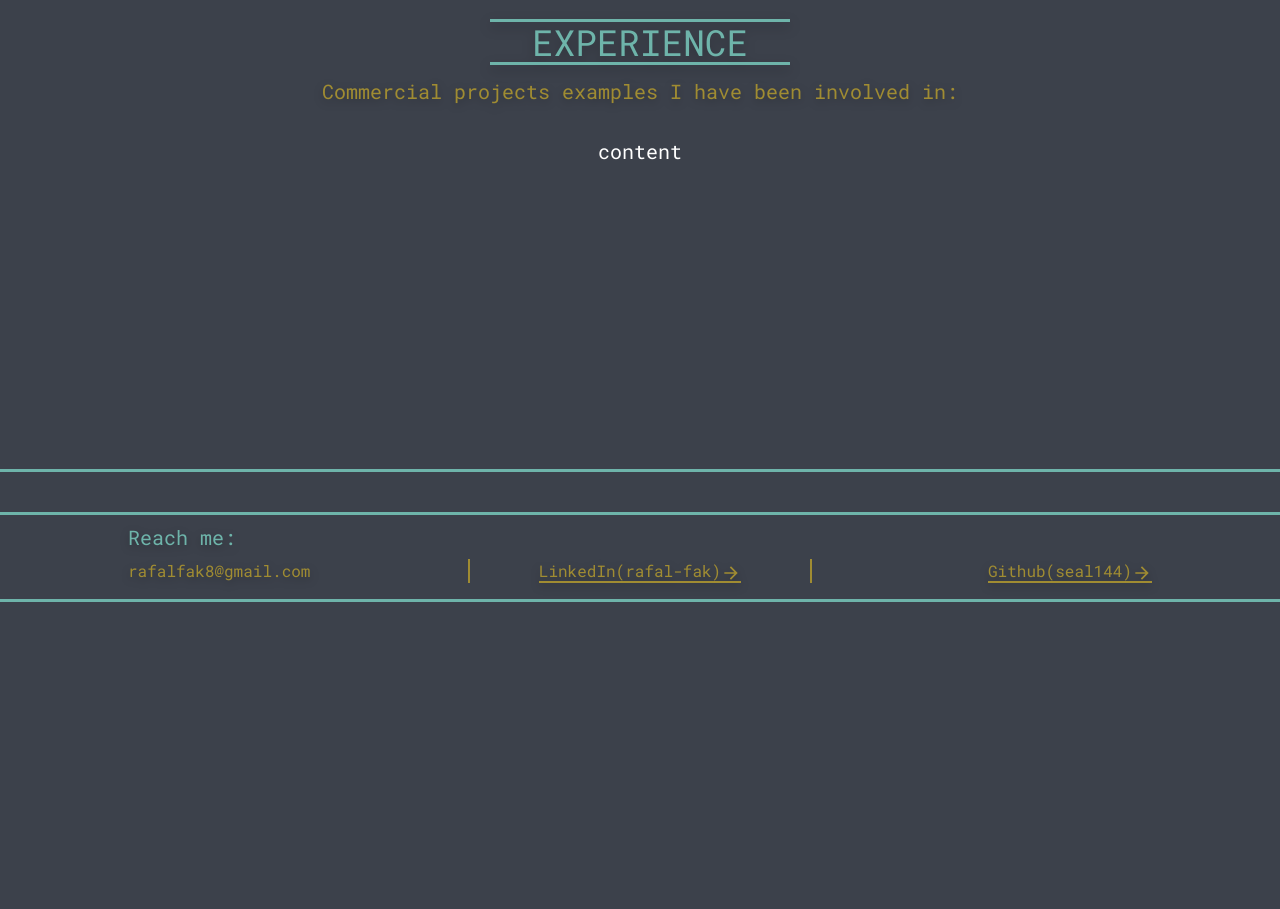
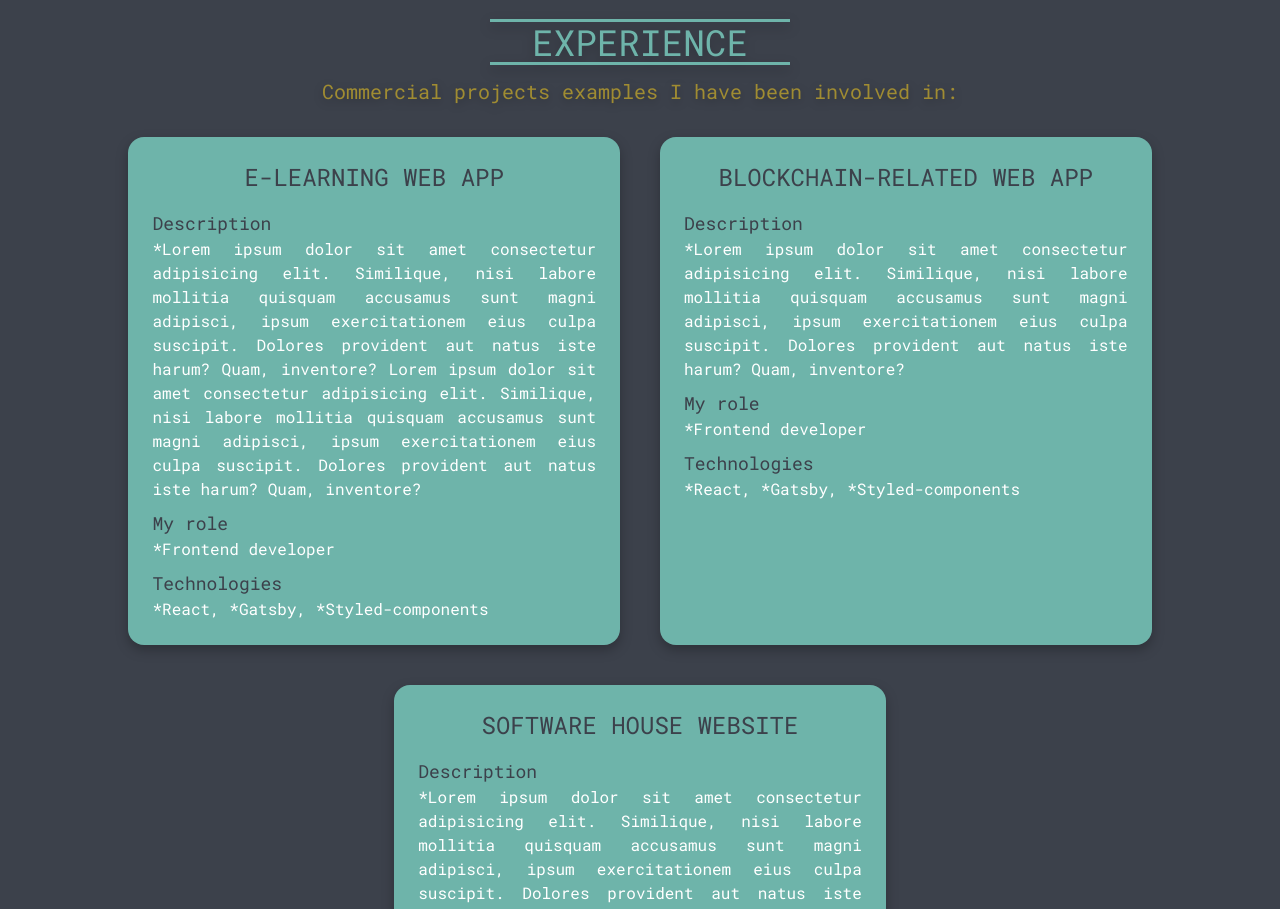
Before and after one commit to seal144/about-me, a Next.js app: page / in a window 1280 px wide. Shown: the part 1880-2789 px from the top of the page. Before the commit the page ends 2482 px from the top, so only its background shows below. Built offline with nearby package versions, Linux system fonts and the light colour scheme; no server answers; the database is empty.

Commit message:
feat(ExperienceSection): layout

```diff
--- a/app/error.tsx
+++ b/app/error.tsx
@@ -10,7 +10,7 @@ export default function Error() {
             It appears that there is some problem with rendering the page due to some error. Sorry for the
             inconvenience. Please, try again later.
           </p>
-          <p>You can let me know. I would appreciate it.</p>
+          <p>You can let me know, I would appreciate it.</p>
         </div>
       </div>
     </section>
--- a/app/page.tsx
+++ b/app/page.tsx
@@ -1,9 +1,9 @@
 import BackgroundAnimation from '@/app/ui/home/background-animation';
 import HeroSection from '@/app/ui/home/hero-section';
 import Navigation from '@/app/ui/navigation';
-import Section from '@/app/ui/section';
 import AboutMeSection from '@/app/ui/home/aboutMeSection';
 import SkillsSection from '@/app/ui/home/skillsSection';
+import ExperienceSection from '@/app/ui/home/experienceSection';
 import Footer from '@/app/ui/footer';
 
 export default function Home() {
@@ -14,9 +14,7 @@ export default function Home() {
       <Navigation className="mb-section" />
       <AboutMeSection />
       <SkillsSection />
-      <Section title="Experience" subtitle="Commercial projects examples I have been involved in:">
-        <p className="text-foreground text-xl h-[300px]">content</p>
-      </Section>
+      <ExperienceSection />
       <Footer />
     </main>
   );
--- a/app/ui/home/aboutMeSection.tsx
+++ b/app/ui/home/aboutMeSection.tsx
@@ -43,7 +43,7 @@ const SubSection = ({
       >
         {title && (
           <h3
-            className={clsx('text-3xl mb-3', {
+            className={clsx('text-2xl mb-3 lg:text-3xl', {
               'text-primary': !onPrimary,
               'text-background': onPrimary,
             })}
--- /dev/null
+++ b/app/ui/home/experienceSection.tsx
@@ -0,0 +1,74 @@
+import Section from '@/app/ui/section';
+import Paragraph from '@/app/ui/paragraph';
+
+const mockedProjects = [
+  {
+    id: 1,
+    name: 'E-learning web\xa0app',
+    description:
+      'Lorem ipsum dolor sit amet consectetur adipisicing elit. Similique, nisi labore mollitia quisquam accusamus sunt magni adipisci, ipsum exercitationem eius culpa suscipit. Dolores provident aut natus iste harum? Quam, inventore? Lorem ipsum dolor sit amet consectetur adipisicing elit. Similique, nisi labore mollitia quisquam accusamus sunt magni adipisci, ipsum exercitationem eius culpa suscipit. Dolores provident aut natus iste harum? Quam, inventore?',
+    myRole: 'Frontend developer',
+    technologies: ['React', 'Gatsby', 'Styled-components'],
+  },
+  {
+    id: 2,
+    name: 'blockchain-related web\xa0app',
+    description:
+      'Lorem ipsum dolor sit amet consectetur adipisicing elit. Similique, nisi labore mollitia quisquam accusamus sunt magni adipisci, ipsum exercitationem eius culpa suscipit. Dolores provident aut natus iste harum? Quam, inventore?',
+    myRole: 'Frontend developer',
+    technologies: ['React', 'Gatsby', 'Styled-components'],
+  },
+  {
+    id: 3,
+    name: 'Software house website',
+    description:
+      'Lorem ipsum dolor sit amet consectetur adipisicing elit. Similique, nisi labore mollitia quisquam accusamus sunt magni adipisci, ipsum exercitationem eius culpa suscipit. Dolores provident aut natus iste harum? Quam, inventore?',
+    myRole: 'Frontend developer',
+    technologies: ['React', 'Gatsby', 'Styled-components'],
+  },
+];
+
+const ProjectProp = ({ title, children }: { title: string; children: React.ReactNode }) => {
+  return (
+    <>
+      <h4 className="text-background text-base sm:text-lg">{title}</h4>
+      {children}
+    </>
+  );
+};
+
+const ProjectCards = () => {
+  return (
+    <>
+      {mockedProjects &&
+        mockedProjects.map((project) => (
+          <div key={project.id} className="bg-primary p-6 rounded-2xl drop-shadow-l w-[100%] lg:w-[48%]">
+            <h3 className="text-background text-xl text-center mb-2 sm:text-2xl md:mb-4">
+              {project.name.toUpperCase()}
+            </h3>
+            <ProjectProp title="Description">
+              <Paragraph>{project.description}</Paragraph>
+            </ProjectProp>
+            <ProjectProp title="My role">
+              <Paragraph>{project.myRole}</Paragraph>
+            </ProjectProp>
+            <ProjectProp title="Technologies">
+              <span className="text-foreground">*{project.technologies.join(', *')}</span>
+            </ProjectProp>
+          </div>
+        ))}
+    </>
+  );
+};
+
+const ExperienceSection = () => {
+  return (
+    <Section title="Experience" subtitle="Commercial projects examples I have been involved in:">
+      <div className="flex flex-wrap justify-center gap-8 xl:gap-10 2xl:gap-12">
+        <ProjectCards />
+      </div>
+    </Section>
+  );
+};
+
+export default ExperienceSection;
--- a/app/ui/paragraph.tsx
+++ b/app/ui/paragraph.tsx
@@ -1,7 +1,11 @@
 import clsx from 'clsx';
 
 const Paragraph = ({ children, className }: { children: React.ReactNode; className?: string }) => {
-  return <p className={clsx('text-foreground mb-2 text-left lg:text-justify', className)}>*{children}</p>;
+  return (
+    <p className={clsx('text-foreground mb-2 text-left text-sm sm:text-base lg:text-justify', className)}>
+      *{children}
+    </p>
+  );
 };
 
 export default Paragraph;
```
